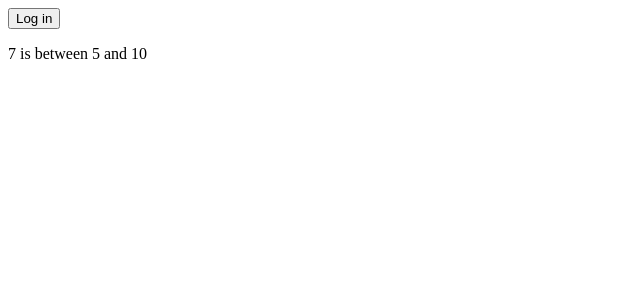
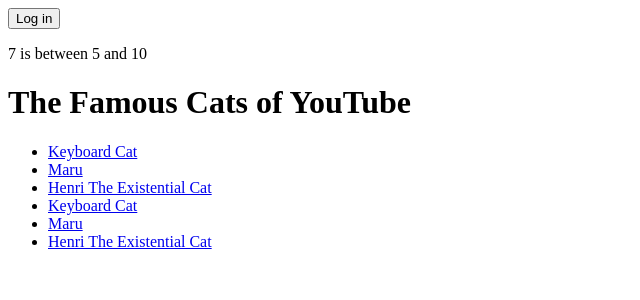
Before and after one commit to Lechros/study-svelte, a SvelteKit app: page /4 in a window 1280 px wide. Shown: the top 300 px of the page, without its empty margins (0-640 px from the left). Built offline with nearby package versions, Linux system fonts and the light colour scheme.

Commit message:
4: each blocks

```diff
--- a/src/routes/4/+page.svelte
+++ b/src/routes/4/+page.svelte
@@ -6,6 +6,12 @@
     }
 
     let x = 7;
+
+    let cats = [
+		{ id: 'J---aiyznGQ', name: 'Keyboard Cat' },
+		{ id: 'z_AbfPXTKms', name: 'Maru' },
+		{ id: 'OUtn3pvWmpg', name: 'Henri The Existential Cat' }
+	];
 </script>
 
 <!-- conditionally render markup (still adds indentation level T^T) -->
@@ -32,3 +38,20 @@
 {:else}
 <p>{x} is between 5 and 10</p>
 {/if}
+
+<h1>The Famous Cats of YouTube</h1>
+
+<ul>
+    <!-- each blocks -->
+    {#each cats as cat, index}
+        <li><a target="_blank" href="https://www.youtube.com/watch?v={cat.id}" rel="noreferrer">
+            {cat.name}
+        </a></li>
+    {/each}
+    <!-- destructuring -->
+    {#each cats as {id, name}}
+        <li><a target="_blank" href="https://www.youtube.com/watch?v={id}" rel="noreferrer">
+            {name}
+        </a></li>
+    {/each}
+</ul>
```
